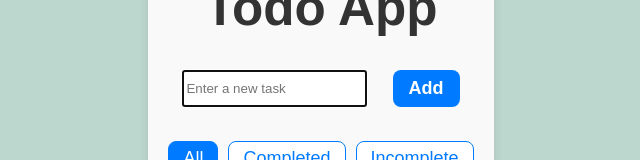
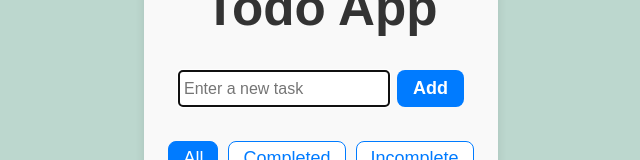
Before and after one commit to Kanchan012/form-react, a React (Vite) app in the folder form/: page /todo in a window 1280 px wide. Shown: the part 335-495 px from the top of the page, without its empty margins (319-959 px from the left). Built offline with nearby package versions, Linux system fonts and the light colour scheme.

Commit message:
input type text css added

```diff
--- a/form/src/pages/Todo.css
+++ b/form/src/pages/Todo.css
@@ -21,6 +21,13 @@
   padding: 14px;
 }
 
+.todo-input input[type="text"]{
+  border-radius: 4px;
+  border: 2px solid rgb(189, 186, 186);
+  width: 70%;
+  font-size: medium;
+  padding: 4px;
+}
 
 .btn-add {
   padding: 8px 16px;
@@ -28,7 +35,6 @@
   color: #fff;
   border: none;
   border-radius: 8px;
-  cursor: pointer;
   font-weight: bold;
 }
 
```
